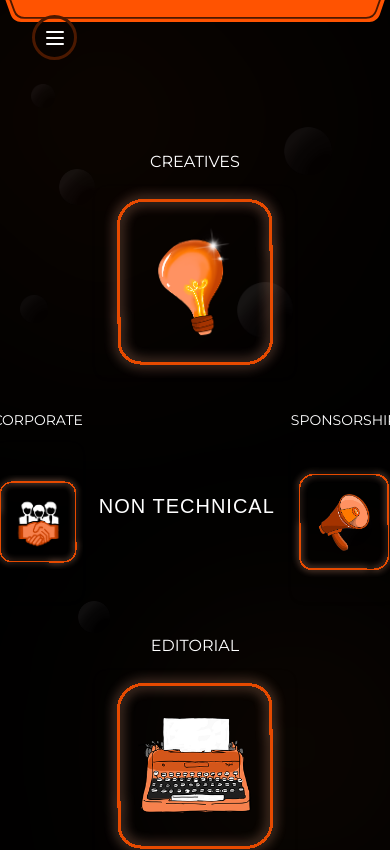
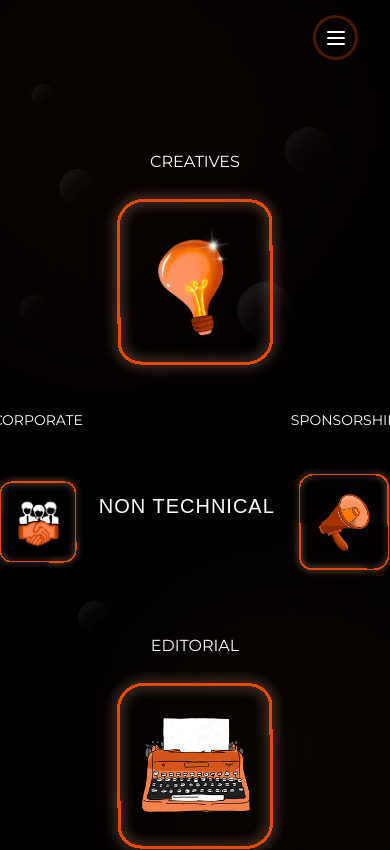
Before and after one commit to 10X-CODING-NINJAS/10x_official_website, a React (Vite) app: page /mobile in a window 390 px wide. Shown: the top 850 px of the page. Built offline with nearby package versions, Linux system fonts and the light colour scheme; a web font is replaced by a local one.

Commit message:
Navbar fixed

```diff
--- a/src/screens/Domains/screens/MobileDomain/MobileDomain.tsx
+++ b/src/screens/Domains/screens/MobileDomain/MobileDomain.tsx
@@ -49,13 +49,13 @@ export const MobileDomain = (): JSX.Element => {
       {/* Navbar */}
       <header className="fixed top-0 left-0 w-full z-50">
         <img
-          className="absolute top-[-10px] left-1/2 transform -translate-x-1/2 w-full max-w-[1094px] h-auto"
+          className="hidden md:block absolute top-[-10px] left-1/2 transform -translate-x-1/2 w-full max-w-[1094px] h-auto"
           alt="Rectangle"
           src="./Title/Rectangle 5047.svg"
         />
 
         <img
-          className="absolute top-[-11px] left-1/2 transform -translate-x-1/2 w-full max-w-[1102px] h-auto"
+          className="hidden md:block absolute top-[-11px] left-1/2 transform -translate-x-1/2 w-full max-w-[1102px] h-auto"
           alt="Rectangle"
           src="./Title/Rectangle 5048.svg"
         />
@@ -86,7 +86,7 @@ export const MobileDomain = (): JSX.Element => {
         {/* Mobile Hamburger Button */}
         <button
           onClick={toggleMobileMenu}
-          className="md:hidden absolute top-[15px] left-8 z-50 flex items-center justify-center w-[45px] h-[45px] rounded-[50px] border-[3px] border-solid border-[#4c1900] bg-transparent transition-all duration-300 hover:bg-[#4c1900]"
+          className="md:hidden absolute top-[15px] right-8 z-50 flex items-center justify-center w-[45px] h-[45px] rounded-[50px] border-[3px] border-solid border-[#4c1900] bg-transparent transition-all duration-300 hover:bg-[#4c1900]"
         >
           {isMobileMenuOpen ? (
             <X className="w-6 h-6 text-white" />
--- a/src/screens/Domains/screens/Technical/Technical.tsx
+++ b/src/screens/Domains/screens/Technical/Technical.tsx
@@ -114,13 +114,13 @@ export const Technical = (): JSX.Element => {
       {/* Navbar */}
       <header className="fixed top-0 left-0 w-full z-50">
         <img
-          className="absolute top-[-10px] left-1/2 transform -translate-x-1/2 w-full max-w-[1094px] h-auto"
+          className="hidden md:block absolute top-[-10px] left-1/2 transform -translate-x-1/2 w-full max-w-[1094px] h-auto"
           alt="Rectangle"
           src="./Title/Rectangle 5047.svg"
         />
 
         <img
-          className="absolute top-[-11px] left-1/2 transform -translate-x-1/2 w-full max-w-[1102px] h-auto"
+          className="hidden md:block absolute top-[-11px] left-1/2 transform -translate-x-1/2 w-full max-w-[1102px] h-auto"
           alt="Rectangle"
           src="./Title/Rectangle 5048.svg"
         />
@@ -151,7 +151,7 @@ export const Technical = (): JSX.Element => {
         {/* Mobile Hamburger Button */}
         <button
           onClick={toggleMobileMenu}
-          className="md:hidden absolute top-[15px] left-8 z-50 flex items-center justify-center w-[45px] h-[45px] rounded-[50px] border-[3px] border-solid border-[#4c1900] bg-transparent transition-all duration-300 hover:bg-[#4c1900]"
+          className="md:hidden absolute top-[15px] right-8 z-50 flex items-center justify-center w-[45px] h-[45px] rounded-[50px] border-[3px] border-solid border-[#4c1900] bg-transparent transition-all duration-300 hover:bg-[#4c1900]"
         >
           {isMobileMenuOpen ? (
             <X className="w-6 h-6 text-white" />
```
